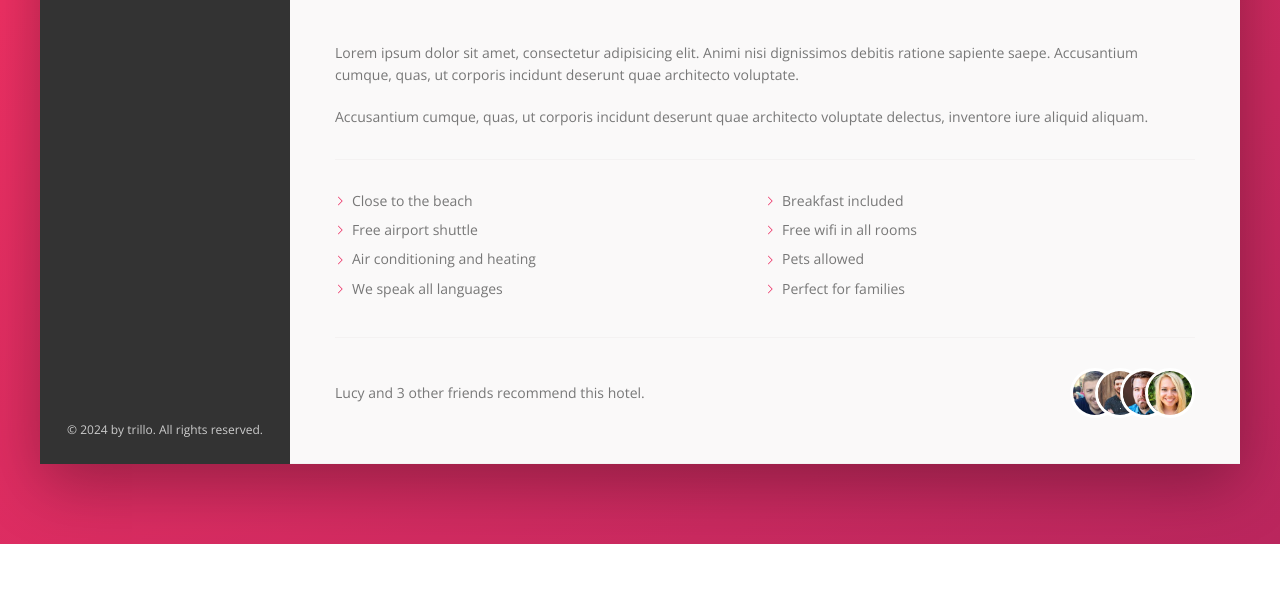
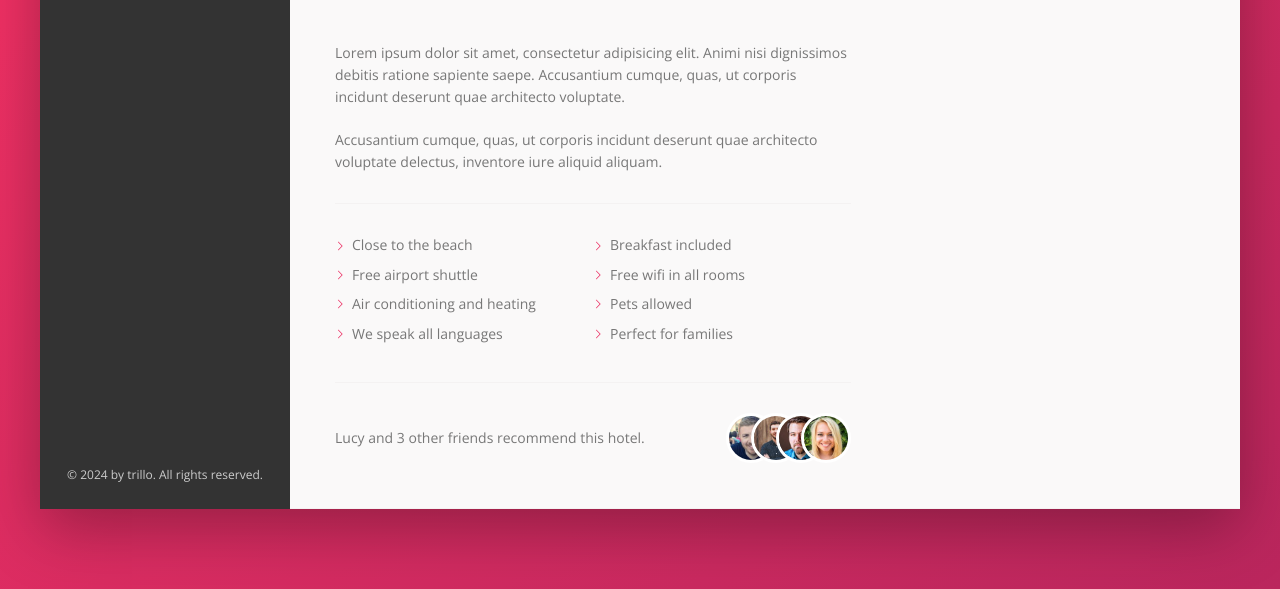
Before and after one commit to Andrrii/booking-company-flex-layout, a website built with Vite: page index.html in a window 1280 px wide. Shown: the part 458-1047 px from the top of the page. Before the commit the page ends 1002 px from the top, so only its background shows below. Built offline with nearby package versions, Linux system fonts and the light colour scheme.

Commit message:
feat: correct layout for  hotel details

```diff
--- a/scss/_layout.scss
+++ b/scss/_layout.scss
@@ -37,8 +37,17 @@
 
 .details {
   display: flex;
+  gap: 4.5rem;
   padding: 4.5rem;
   background-color: var(--color-grey-light-1);
   border-bottom: var(--line);
   font-size: 1.4rem;
 }
+
+.description {
+  flex: 0 0 60%;
+}
+
+.user-reviews {
+  flex: 1;
+}
```
